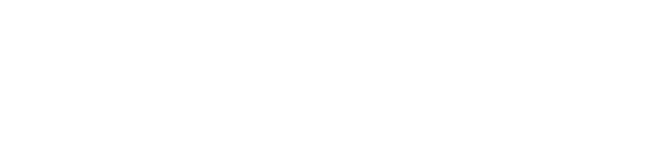
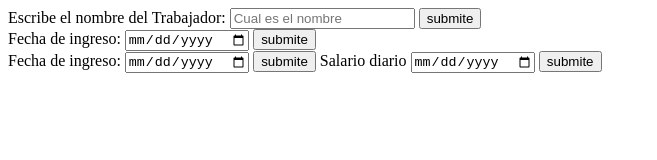
Before and after one commit to JMUT1/Curso-Practico-de-JS, a plain HTML site: page Proyecto_Finiquito/index.html in a window 1280 px wide. Shown: the whole page, without its empty margins (0-657 px from the left). Drawn offline with Linux system fonts and the light colour scheme.

Commit message:
HTML del finiquito

```diff
--- a/Proyecto_Finiquito/index.html
+++ b/Proyecto_Finiquito/index.html
@@ -1,12 +1,47 @@
 <!DOCTYPE html>
 <html lang="en">
-<head>
-    <meta charset="UTF-8">
-    <meta http-equiv="X-UA-Compatible" content="IE=edge">
-    <meta name="viewport" content="width=device-width, initial-scale=1.0">
+  <head>
+    <meta charset="UTF-8" />
+    <meta http-equiv="X-UA-Compatible" content="IE=edge" />
+    <meta name="viewport" content="width=device-width, initial-scale=1.0" />
     <title>Document</title>
-</head>
-<body>
+  </head>
+  <body>
+    <form>
+      <label for="nombre_trabajador">
+        Escribe el nombre del Trabajador:
+      </label>
+      <input type="text" id="nombre_trabajador" placeholder="Cual es el nombre" />
+      <button type="submit" onclick="">
+        submite
+      </button> <br>
 
-</body>
+      <label for="fechaDeIngreso">
+        Fecha de ingreso:
+      </label>
+      <input type="date" id="fechaDeIngreso" />
+      <button type="submit" onclick="">
+        submite
+      </button> <br>
+
+      <label for="fechaDeSalida">
+        Fecha de ingreso:
+      </label>
+      <input type="date" id="fechaDeSalida"  />
+      <button type="submit" onclick="">
+        submite
+      </button>
+
+      <label for="salarioDiario">
+       Salario diario
+      </label>
+      <input type="date" id="salarioDiario"  />
+      <button type="submit" onclick="">
+        submite
+      </button>
+    </form>
+
+
+    <script src="./index.js"></script>
+  </body>
 </html>
```
